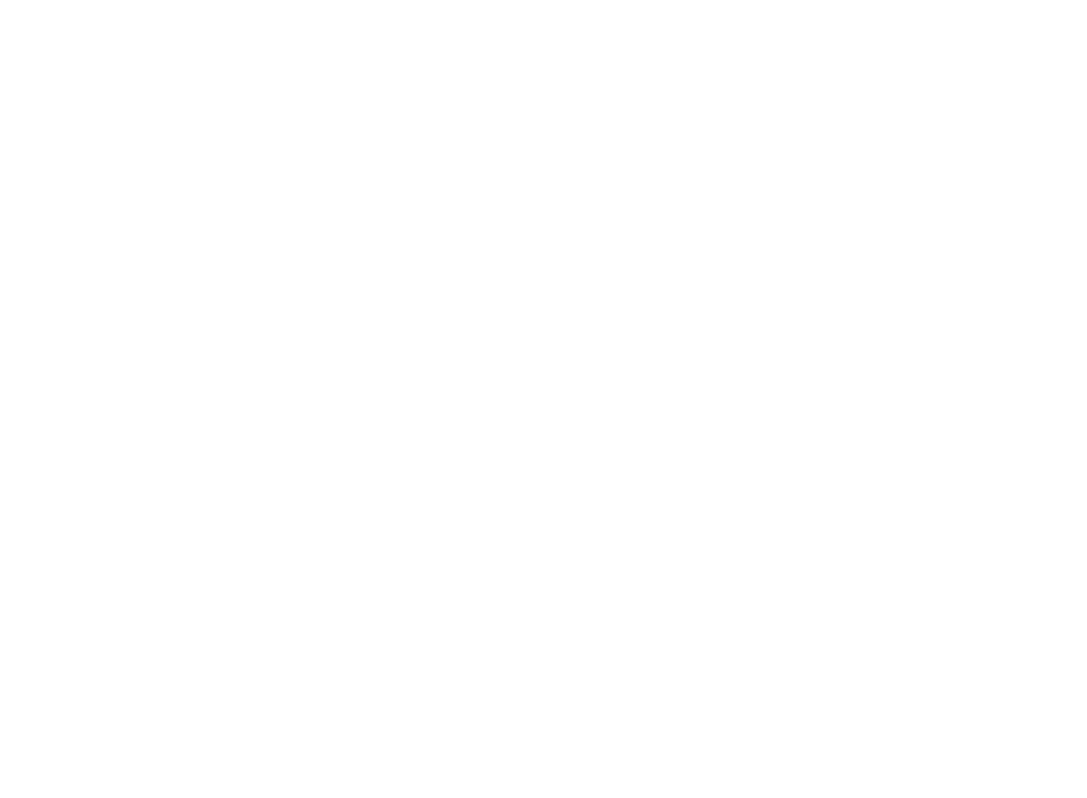
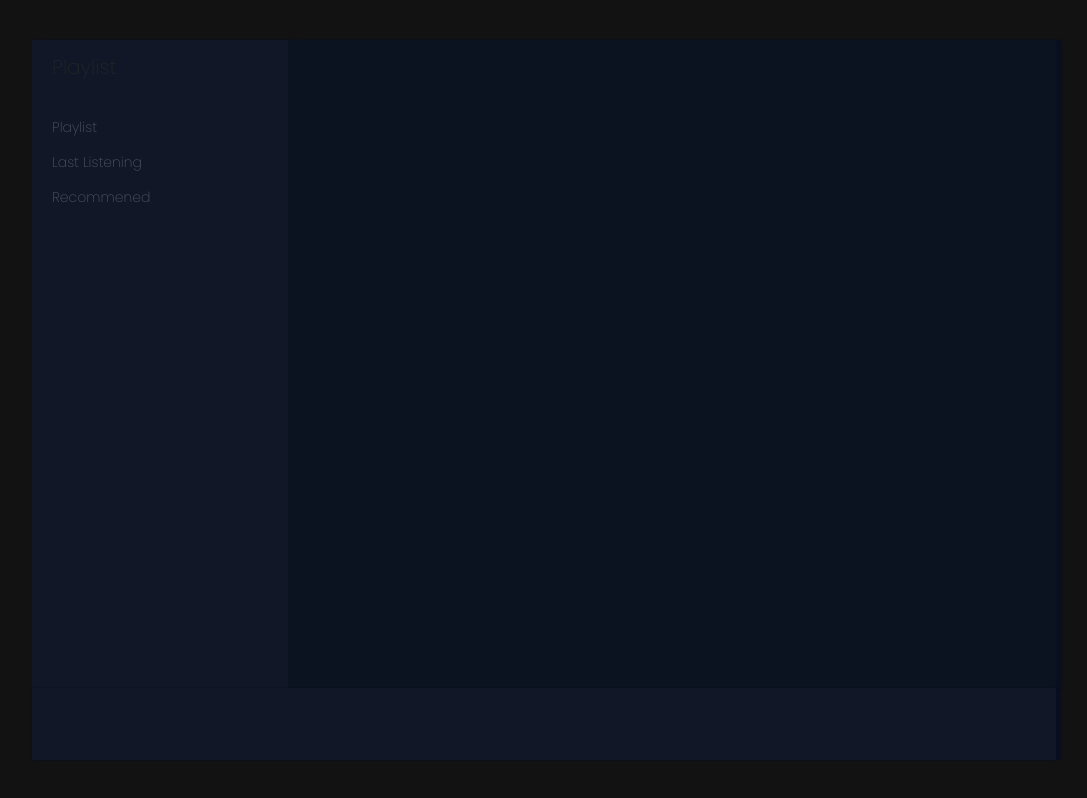
Before and after one commit to parth9104/Spotify-Clone, a website: page index.html in a window 1280 px wide. Shown: the whole page, without its empty margins (96-1183 px from the left). Drawn offline with nearby package versions, Linux system fonts and the light colour scheme.

Commit message:
box created working on css

```diff
--- a/index.html
+++ b/index.html
@@ -0,0 +1,27 @@
+<!DOCTYPE html>
+<html lang="en">
+<head>
+    <meta charset="UTF-8">
+    <meta http-equiv="X-UA-Compatible" content="IE=edge">
+    <meta name="viewport" content="width=device-width, initial-scale=1.0">
+    <link rel="stylesheet" href="https://cdn.jsdelivr.net/npm/bootstrap@5.3.1/dist/css/bootstrap.min.css">
+    <link rel="stylesheet" href="style.css">
+    <title>Music Website</title>
+</head>
+<body>
+    <header>
+        <div class="menu_side">
+            <h1>Playlist</h1>
+            <div class="playlist">
+                <h4><i class="bi bi-music-note-beamed"></i>Playlist</h4>
+                <h4><i class="bi bi-music-note-beamed"></i>Last Listening</h4>
+                <h4><i class="bi bi-music-note-beamed"></i>Recommened</h4>
+            </div>
+        </div>
+        <div class="song_side">
+      </div>
+        <div class="master_play"></div>
+    </header>
+    <script src="app.js"></script>
+</body>
+</html>
--- /dev/null
+++ b/package.json
@@ -0,0 +1,5 @@
+{
+  "dependencies": {
+    "bootstrap-icons": "^1.10.5"
+  }
+}
--- a/style.css
+++ b/style.css
@@ -1,3 +1,88 @@
+/* google font "poppins" */
+@import url('https://fonts.googleapis.com/css2?family=Josefin+Sans:wght@100&family=Poppins:wght@200&display=swap');
 
-/* google font "poppins" */
-@import url('https://fonts.googleapis.com/css2?family=Josefin+Sans:wght@100&family=Poppins:ital,wght@1,100&display=swap');
+* {
+    padding: 0;
+    margin: 0;
+    box-sizing: border-box;
+}
+
+body {
+    font-family: 'Poppins', sans-serif;
+    width: 100%;
+    height: 100vh;
+    background: #121213;
+    display: grid;
+    place-items: center;
+}
+
+header {
+    width: 80%;
+    height: 90%;
+    /* border: 1px solid #fff; */
+    display: flex;
+    box-shadow: 5px 0px 0px #090f1f;
+    flex-wrap: wrap;
+
+}
+
+header .menu_side,
+.song_side {
+    width: 25%;
+    height:90%;
+    /* border: 1px solid #fff; */
+    background: #111727;
+    box-shadow: 5px 0px 2px #090f1f;
+}
+header .song_side{
+    width: 75%;
+    background:#0b1320 ;
+}
+header .master_play{
+    width: 100%;
+    height:10%;
+    background: #111727;
+    box-shadow: 0px 0px 2px #090f1f;
+
+    /* border:1px solid #fff; */
+}
+
+header .menu_side h1{
+font-size: 20px;
+margin:15px 0px 0px 20px;
+font-weight:500;
+
+}
+header .menu_side .playlist{
+margin: 40px 0px 0px 20px;
+}
+header .menu_side .playlist h4{
+font-size: 14px;
+font-weight: 400;
+padding-bottom: 10px;
+color:#4c5262;
+cursor: pointer;
+display: flex;
+align-items: center;
+transition: .3s linear;
+}
+header .menu_side .playlist h4:hover{
+    color:#fff;
+}
+header .menu_side .playlist h4 span{
+    position: relative;
+    margin-right: 35px;
+}
+header .menu_side .playlist h4 span::before{
+    content: '';
+    position: absolute;
+    width:4px;
+    height:4px;
+    border:2px solid #4c5c62;
+    border-radius: 50%;
+    top :-4px;
+    transition: .3s linear;
+}
+header .menu_side .playlist h4:hover span::before{
+    border: 2px solid #fff;
+}
```
Also changed, not shown: 1 other file.
